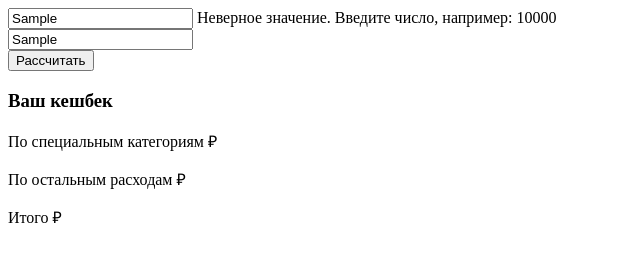
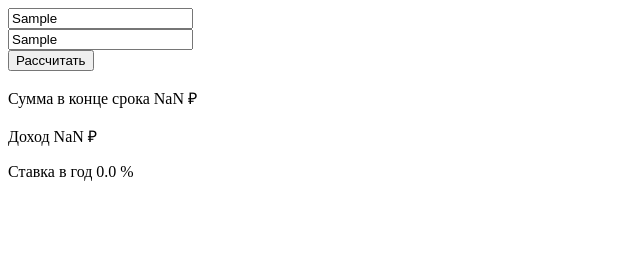
Before and after one commit to sidnet1964/replenishment-deposit, a plain HTML site: page index.html in a window 1280 px wide. Both pictures are taken after typing "Sample", "Sample" into the empty fields and a click on the button "Рассчитать". Shown: the whole page, without its empty margins (0-640 px from the left). Drawn offline with Linux system fonts and the light colour scheme.

Commit message:
speep commit

```diff
--- a/index.html
+++ b/index.html
@@ -5,27 +5,24 @@
     <meta name="viewport"
           content="width=device-width, user-scalable=no, initial-scale=1.0, maximum-scale=1.0, minimum-scale=1.0">
     <meta http-equiv="X-UA-Compatible" content="ie=edge">
-    <title>Cashback</title>
+    <title>Deposit</title>
     <link rel="stylesheet" href="css/style.css">
 </head>
 <body>
 <div>
-    <form id="cashback-form">
+    <form id="deposit-form">
         <div>
-            <input id="special-amount-input" maxlength="7">
-            <span id="special-amount-error"></span>
+            <input id="amount-input">
         </div>
         <div>
-            <input id="other-amount-input"maxlength="7">
-            <span id="other-amount-error"></span>
+            <input id="period-input">
         </div>
-        <button>Рассчитать</button>
+        <button id ="calculate">Рассчитать</button>
     </form>
     <div>
-        <h3>Ваш кешбек</h3>
-        <p>По специальным категориям <span id="special-cashback"></span> ₽</p>
-        <p>По остальным расходам <span id="other-cashback"></span> ₽</p>
-        <p>Итого <span id="total-cashback"></span> ₽</p>
+        <p>Сумма в конце срока <span id="total"></span> ₽</p>
+        <p>Доход <span id="profit"></span> ₽</p>
+        <p>Ставка в год <span id="percent"></span> %</p>
     </div>
 </div>
 <script src="js/app.js"></script>
--- a/js/app.js
+++ b/js/app.js
@@ -1,69 +1,76 @@
 'use strict';
-function calculateCashback(specialCategoryPurchases, otherCategoryPurchases){
-    const specialCategoryPercent = 0.03;
-    const otherCategoryPercent = 0.01;
-    const specialCategoryCashback = specialCategoryPurchases * specialCategoryPercent;
-    const otherCategoryCashback = otherCategoryPurchases * otherCategoryPercent;
-    let totalCashback = specialCategoryCashback + otherCategoryCashback;
-    const limit = 10000;
+//  модуль расчета
+function calculatePercent(periodValue){
+    if (periodValue < 3) return 0;
+    if (periodValue < 6) return 2;
+    if (periodValue < 9) return 2.2;
+    if (periodValue < 12) return 2.3;
+    if (periodValue < 18) return 2.6;
+    if (periodValue === 18) return 2.7;
+//  больше 18 месяцев нельзя, или будет 2.7
+    return 0;
+}
+function calculateDeposit(amountInputValue, periodInputValue){
+    const percentValue = calculatePercent(periodInputValue);
+// Sp — сумма процентов (доход),
+// К — первоначальная сумма вклада (капитал),
+// P — годовая процентная ставка,
+// N — число периодов начисления процентов.
+// d — количество дней начисления процентов по привлеченному вкладу,
+// D — количество дней в календарном году (365 или 366).
+// Sp = K * ((1 + P*d/D/100) стерпень N — 1)
+    const monthInYear = 12;
+    const periodAdd = 1;
+    const profitValue = amountInputValue * ((1 + percentValue * periodInputValue / monthInYear / 100)**periodAdd - 1);
+    const totalValue = amountInputValue + profitValue;
     return {
-        specialCategoryCashback,
-        otherCategoryCashback,
-        totalCashback: totalCashback > limit ? limit : totalCashback,
+        totalValue,
+        profitValue,
+        percentValue,
     };
 }
-// const specialCategoryPurchases = 250000;
-// const otherCategoryPurchases = 700000;
-const cashback = calculateCashback(5000, 10000);
-console.log(cashback);
+// const cashback = calculateDeposit(5000, 10000);
+// console.log(cashback);
 function handleSubmit(evt){
     evt.preventDefault();
 
-    specialAmountErrorEl.textContent = '';
-    otherAmountErrorEl.textContent = '';
-    specialCashbackEl.textContent = '';
-    otherCashbackEl.textContent = '';
-    totalCashbackEl.textContent = '';
+    // specialAmountErrorEl.textContent = '';
+    // otherAmountErrorEl.textContent = '';
+    totalDepositEl.textContent = '';
+    profitDepositEl.textContent = '';
+    percentDepositEl.textContent = '';
 
-    const specialAmount = Number(specialAmountInputEl.value);
-    if (Number.isNaN(specialAmount)){
-        specialAmountErrorEl.textContent = 'Неверное значение. Введите число, например: 10000';
-        return;
-    }
+    const amountInput = Number(amountInputEl.value);
+    // if (Number.isNaN(amountInput)){
+    //     specialAmountErrorEl.textContent = 'Неверное значение. Введите число, например: 10000';
+    //     return;
+    // }
 
-    const otherAmount = Number(otherAmountInputEl.value);
-    if (Number.isNaN(otherAmount)){
-        otherAmountErrorEl.textContent = 'Неверное значение. Введите число, например: 10000';
-        return;
-    }
+    const periodInput = Number(periodInputEl.value);
+    // if (Number.isNaN(periodInput)){
+    //     otherAmountErrorEl.textContent = 'Неверное значение. Введите число, например: 10000';
+    //     return;
+    // }
 
-    const result = calculateCashback(specialAmount, otherAmount);
-    specialCashbackEl.textContent = result.specialCategoryCashback.toFixed(0);
-    otherCashbackEl.textContent = result.otherCategoryCashback.toFixed(0);
-    totalCashbackEl.textContent = result.totalCashback.toFixed(0);
+    const result = calculateDeposit(amountInput, periodInput);
+    totalDepositEl.textContent = result.totalValue.toFixed(0);
+    profitDepositEl.textContent = result.profitValue.toFixed(0);
+    percentDepositEl.textContent = result.percentValue.toFixed(1);
 }
 
-const formEl = document.getElementById('cashback-form');
+const formEl = document.getElementById('deposit-form');
 // formEl.onsubmit = handleSubmit;
 formEl.addEventListener('submit', handleSubmit);
 
-const specialAmountInputEl = document.getElementById('special-amount-input');
-const otherAmountInputEl = document.getElementById('other-amount-input');
+//  входные значения
+const amountInputEl = document.getElementById('amount-input');
+const periodInputEl = document.getElementById('period-input');
 
-const specialAmountErrorEl = document.getElementById('special-amount-error');
-const otherAmountErrorEl = document.getElementById('other-amount-error');
-const specialCashbackEl = document.getElementById('special-cashback');
-const otherCashbackEl = document.getElementById('other-cashback');
-const totalCashbackEl = document.getElementById('total-cashback');
+//  обработка ошибок
+// const specialAmountErrorEl = document.getElementById('special-amount-error');
+// const otherAmountErrorEl = document.getElementById('other-amount-error');
 
-//  number - только числа, добавляет стрелки для +1/-1
-//  checkbox - квадратик для птички
-//  radio - кружочек для точки
-//  $(`#cashback-form`).on... - события формы
-//  const formE1 = $(`#cashback-form`)
-//  undefined
-//  monitorEvents(formE1, 'click')
-//  undefined
-// VM9:1 click PointerEvent {isTrusted: true, pointerId: 0, width: 1, height: 1, pressure: 0, …}
-// VM9:1 click PointerEvent {isTrusted: true, pointerId: 0, width: 1, height: 1, pressure: 0, …}
-// VM9:1 click PointerEvent {isTrusted: true, pointerId: 0, width: 1, height: 1, pressure: 0, …}
+//  выходные значения
+const totalDepositEl = document.getElementById('total');
+const profitDepositEl = document.getElementById('profit');
+const percentDepositEl = document.getElementById('percent');
```
